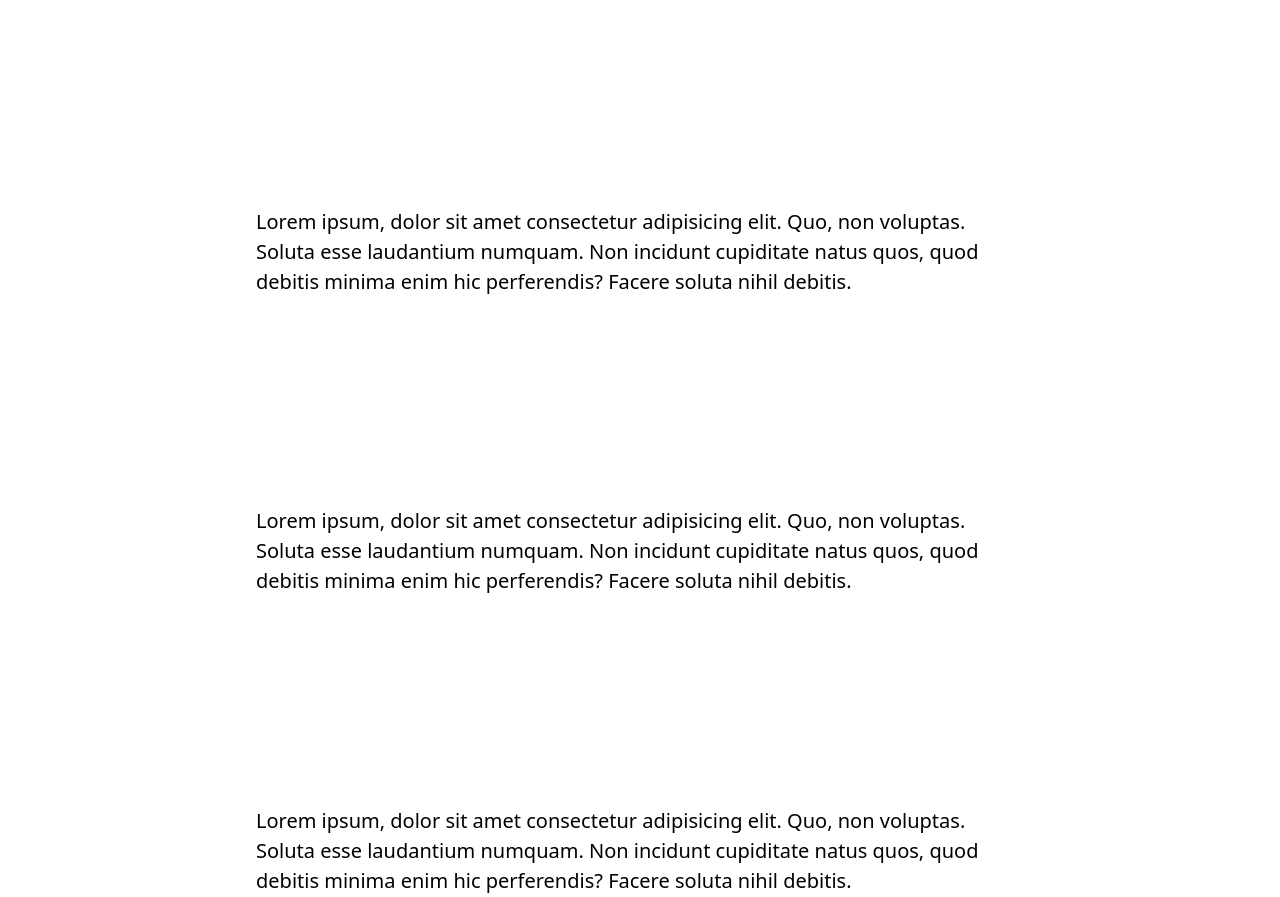
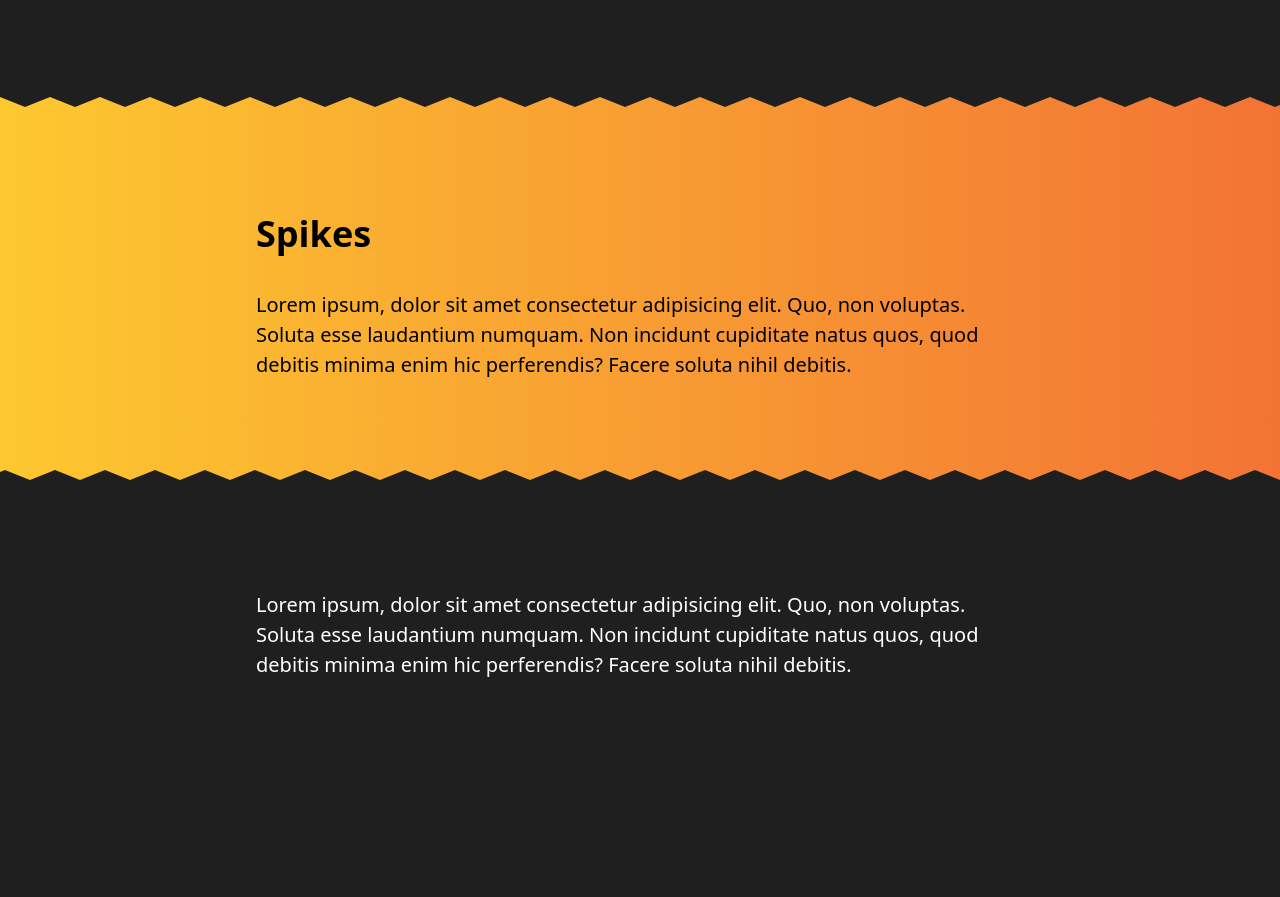
Before and after one commit to RokasSweets/Content-box-styles, a website: page index.html in a window 1280 px wide. Shown: the part 1107-2004 px from the top of the page. Drawn offline with Linux system fonts and the light colour scheme.

Commit message:
Spikes style

```diff
--- a/index.html
+++ b/index.html
@@ -37,9 +37,9 @@
         </div>
     </section>
 
-    <section>
+    <section class="spikes">
         <div class="content-box">
-            <h2 class="content-title"></h2>
+            <h2 class="content-title">Spikes</h2>
             <p>Lorem ipsum, dolor sit amet consectetur adipisicing elit. Quo, non voluptas. Soluta esse laudantium numquam. Non incidunt cupiditate natus quos, quod debitis minima enim hic perferendis? Facere soluta nihil debitis.</p>
         </div>
     </section>
--- a/styles/main.css
+++ b/styles/main.css
@@ -2,6 +2,10 @@
 *::before,
 *::after {
     box-sizing: border-box;
+}
+
+:root {
+    --body-bg: hsl(0, 0%, 12%);
 }
 
 html {
@@ -9,6 +13,8 @@ html {
 }
 
 body {
+    background: var(--body-bg);
+    color: white;
     font-family: system-ui, -apple-system, BlinkMacSystemFont, 'Segoe UI', Roboto, Oxygen, Ubuntu, Cantarell, 'Open Sans', 'Helvetica Neue', sans-serif;
     font-size: 1.25rem;
     line-height: 1.5;
--- a/styles/spikes.css
+++ b/styles/spikes.css
@@ -0,0 +1,30 @@
+.spikes {
+    --spike-color: var(--body-bg);
+    --spike-width: 50px;
+    --spike-height: 10px;
+    position: relative;
+    color: black;
+    background: linear-gradient(to right, #fdc830, #f37335);
+}
+
+.spikes::before,
+.spikes::after {
+    content: '';
+    position: absolute;
+    width: 100%;
+    height: var(--spike-height);
+    background: var(--spike-color);
+    -webkit-mask-image: url(../assets/triangle.svg);
+    -webkit-mask-size: var(--spike-width) var(--spike-height);
+    mask-image: url(../assets/triangle.svg);
+    mask-size: var(--spike-width) var(--spike-height);
+}
+
+.spikes::before {
+    top: 0;
+}
+
+.spikes::after {
+    bottom: 0;
+    transform: rotate(.5turn);
+}
```
Also changed, not shown: assets/triangle.svg (added).
